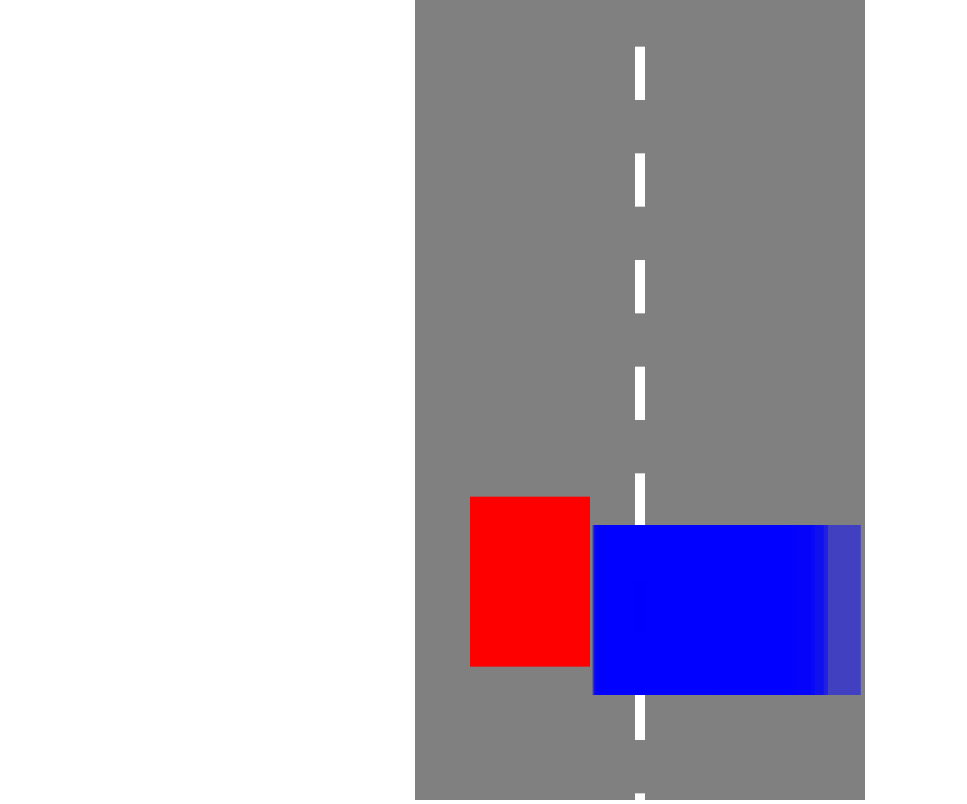
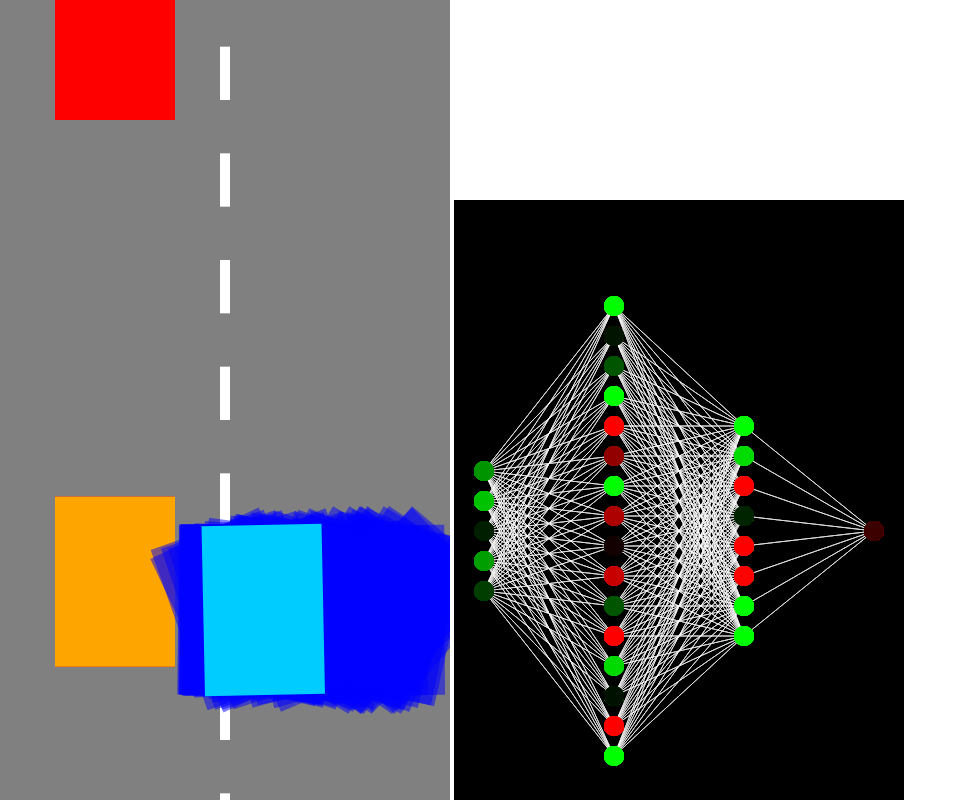
Before and after one commit to 7te3ep/selfDrivingCar, a plain HTML site: page index.html in a window 1280 px wide. Shown: the whole page, without its empty margins (0-967 px from the left). Drawn offline with Linux system fonts and the light colour scheme; animation ran at ten frames a second.

Commit message:
Upgraded difficulty

```diff
--- a/index.html
+++ b/index.html
@@ -8,6 +8,7 @@
 </head>
 <body>
    <canvas id="canva"></canvas>
+   <canvas id="canva1"></canvas>
    <script type="module" src="index.js"></script>
 </body>
 </html>
--- a/index.js
+++ b/index.js
@@ -1,10 +1,6 @@
 import Car from './modules/Car.js'
 import Network from './modules/Network.js'
 import {ctx, canvas} from "./modules/canvas.js"
-const SIZE = [450,window.innerHeight]
-let side = true
-canvas.width = SIZE[0];
-canvas.height = SIZE[1];
 
 function drawRoad(SPEED, LINELEN, SIZE){
    ctx.fillStyle = "white"
@@ -17,35 +13,56 @@ function drawRoad(SPEED, LINELEN, SIZE){
    if (start > LINELEN) start = -LINELEN
 }
 
-function drawCars(cars,obstacle,SPEED,POPSIZE){
+function drawCars(cars,obstacles,SPEED,POPSIZE){
+   const nearestObstacle = obstacles.filter(el=>el[1]<SIZE[1]-250).sort((a,b)=>b[1]-a[1])[0]
+   ctx.fillStyle = 'orange'
+   ctx.fillRect(nearestObstacle[0],nearestObstacle[1],120,170);
    for (let i = 0; i < POPSIZE; i ++ ){
-      if (cars[i].checkObstacle(obstacle)) cars[i].alive = false
-      cars[i].angle += cars[i].network.compute([cars[i].x/SIZE[0],cars[i].y/SIZE[1],obstacle[0]/SIZE[0],obstacle[1]/SIZE[1],1 / (1 + Math.exp(-cars[i].angle))])
+      if (!cars[i].alive) continue
+      if (cars[i].checkObstacle(nearestObstacle)) cars[i].alive = false
+      cars[i].angle += cars[i].network.compute([cars[i].x/SIZE[0],cars[i].y/SIZE[1],nearestObstacle[0]/SIZE[0],nearestObstacle[1]/SIZE[1],1 / (1 + Math.exp(-cars[i].angle))])
       cars[i].update(SPEED,SIZE)
       cars[i].draw()
+   }
+
+   const selectCar = cars.find((car)=>car.alive)
+   if (selectCar){
+      selectCar.draw("rgba(0,255,255,0.8)")
+      selectCar.network.draw()
    }
    return cars
 }
 
-function drawObstacle(obstacle,SIZE){
+function drawObstacle(obstacles,SIZE,cars){
    ctx.fillStyle = "red"
-   obstacle[1] += SPEED / 1.5
-   ctx.fillRect(obstacle[0],obstacle[1],120,170);
-   if (obstacle[1] > SIZE[1] ){
-      const pos = side ? 55 : 290
-      side = side ? false : true
-      obstacle = [pos,-170]
+   const oldSize = obstacles.length
+   obstacles = obstacles.filter(obstacle => obstacle[1] < SIZE[1])
+   obstacles.forEach(obstacle => {
+      obstacle[1] += SPEED / 1.5
+      ctx.fillRect(obstacle[0],obstacle[1],120,170);
+   });
+   if (obstacles.length == 0 ){
+      obstacles.push([Math.random() > 0.5 ? 55 : 290,-170])
+   }else if ( obstacles.sort((a,b)=>a[1]-b[1])[0][1] > 170 * 2.2) {
+      obstacles.push([Math.random() > 0.5 ? 55 : 290,-170])
    }
-   return obstacle
+
+   if (oldSize - obstacles.length != 0){
+      cars.filter(car=>car.alive).forEach(car=>car.fitScore += 1000)
+   }
+   return obstacles
 }
 
+const SIZE = [450,window.innerHeight]
+canvas.width = SIZE[0];
+canvas.height = SIZE[1];
 const LINELEN = SIZE[1]/15
 const SPEED = 20
-const POPSIZE = 1000
+const POPSIZE = 3000
 let start = 0
 let cars = []
 let genCount = 0
-let obstacle = [0,SIZE[1]]
+let obstacles = []
 for (let i = 0; i < POPSIZE; i ++ ){
    cars.push(new Car(SIZE[0]/2,SIZE,true))
    cars[i].network = new Network()
@@ -59,11 +76,10 @@ console.log("Population : ",POPSIZE, "\n",
 )
 function animate(){
    ctx.clearRect(0,0,SIZE[0],SIZE[1])
+   drawRoad(SPEED, LINELEN, SIZE)
+   obstacles = drawObstacle(obstacles,SIZE,cars)
+   cars  = drawCars(cars,obstacles,SPEED,POPSIZE,SIZE)
 
-   drawRoad(SPEED, LINELEN, SIZE)
-
-   cars  = drawCars(cars,obstacle,SPEED,POPSIZE,SIZE)
-   obstacle = drawObstacle(obstacle,SIZE)
    if (cars.filter(car => car.alive) != 0){
       requestAnimationFrame(animate)
    }else {
@@ -72,18 +88,28 @@ function animate(){
       console.log("AVG FITNESS : ",totalFitness/POPSIZE, "\n", "GENERATION : ",genCount)
       const best = cars.sort((a,b)=>b.fitScore-a.fitScore)
       cars = []
+      const pool = []
+      for (let i = 0; i < POPSIZE; i ++ ){
+         for (let j = 0; j < POPSIZE- i; j ++ ){
+            pool.push(best[i])
+         }
+      }
       for (let i = 0; i < POPSIZE; i ++ ){
          cars.push(new Car(SIZE[0]/2,SIZE,true))
-         if (i < POPSIZE/2){
-            cars[i].network = best[i].network
+         if (i < POPSIZE/10){
+            cars[i].network = best[Math.floor(Math.random()*10)].network
+            cars[i].network.mutate()
+         }else if (i < POPSIZE/2){
+            const randomNetwork = Math.floor(Math.random()*pool.length)
+            cars[i].network = pool[randomNetwork].network
             cars[i].network.mutate()
          }else {
-            cars[i].network = new Network
+            cars[i].network = new Network()
             cars[i].network.init()
          }
       }
 
-      obstacle[1] = -170
+      obstacles = []
       requestAnimationFrame(animate)
    }
 }
--- a/modules/Car.js
+++ b/modules/Car.js
@@ -13,12 +13,11 @@ export default class Car {
    }
 
    update(SPEED,SIZE){
-      if (!this.alive) return
       if (this.angle < 0) this.angle += 0.2
       else if (this.angle > 0) this.angle -= 0.2
       this.x += Math.sin(this.angle* Math.PI/180) * 1.1 * SPEED
       if (this.x - this.size[0]/2 < 0 || this.x + this.size[0]/2 > SIZE[0]) this.alive = false
-      this.fitScore += 1
+      this.fitScore ++
    }
 
    checkObstacle(obstacle){
@@ -36,13 +35,11 @@ export default class Car {
       rect1.y + this.size[1] > rect2.y
    }
 
-   draw(){
-      ctx.fillStyle = "rgb(0,0,255)"
-      if (this.isClone) ctx.fillStyle = "rgba(0,0,255,0.5)"
-      if (!this.alive) ctx.fillStyle = "rgba(255,0,255,0)"
+   draw(color = "rgba(0,0,255,0.5)"){
+      ctx.fillStyle = color
       ctx.save();
       ctx.translate(this.x, this.y);
-      //ctx.rotate(this.angle * Math.PI/180)
+      ctx.rotate(this.angle * Math.PI/180)
       ctx.fillRect(-this.size[0]/2,-this.size[1]/2,this.size[0],this.size[1]);
       ctx.restore();
 
--- a/modules/Network.js
+++ b/modules/Network.js
@@ -1,7 +1,4 @@
-function sigmoid(z) {
-  return 1 / (1 + Math.exp(-z/2000));
-}
-
+import {ctx1,canvas1} from "./canvas1.js"
 
 export default class Network {
    constructor() {
@@ -92,4 +89,41 @@ export default class Network {
       this.computeLayer(this.hidden2,this.outputs)
       return this.outputs[0][0]
    }
+
+   draw(){
+      const margins = 30
+      const jump = (canvas1.width - margins * 2) / 3
+      ctx1.fillStyle = "white"
+      this.drawLayer(this.inputs,jump * 0, margins,this.hidden1, jump * 1)
+      this.drawLayer(this.hidden1,jump * 1,margins,this.hidden2, jump * 2)
+      this.drawLayer(this.hidden2,jump * 2,margins,this.outputs, jump * 3)
+      this.drawLayer(this.outputs,jump * 3,margins,[],0)
+
+   }
+   drawLayer(layer,pos,margins,nextLayer,nextPos){
+      const nextHeight = (nextLayer.length-1) * 30
+      let startLayer = 1+ (canvas1.height - nextHeight) / 2
+
+      const totalHeight = (layer.length-1) * 30
+      let y = 1+ (canvas1.height - totalHeight) / 2
+      for (let i = 0; i < layer.length; i ++){
+         ctx1.strokeStyle = "white"
+         ctx1.lineWidth = 0.05;
+         for (let j = 0; j < nextLayer.length; j ++){
+            ctx1.beginPath();
+            ctx1.moveTo(margins + pos,margins+ y);
+            ctx1.lineTo(margins+nextPos,margins+ startLayer + j * 30);
+            ctx1.stroke();
+         }
+
+         const value = layer[i][0]
+         ctx1.fillStyle = value > 0 ? `rgb(0,${255 * value},0)` : `rgb(${255 * value*-1},0,0)`
+         ctx1.beginPath();
+         ctx1.arc(margins +pos, margins + y, 10, 0, 2 * Math.PI);
+         ctx1.fill();
+
+
+         y +=30
+      }
+   }
 }
--- /dev/null
+++ b/modules/canvas1.js
@@ -0,0 +1,6 @@
+const canvas1 = document.getElementById("canva1");
+const ctx1 = canvas1.getContext("2d");
+console.log(canvas1)
+canvas1.width = 450
+canvas1.height = 600
+export {canvas1, ctx1}
--- a/style.css
+++ b/style.css
@@ -3,11 +3,11 @@
    padding: 0px;
 }
 
-body {
-   display: flex;
-   justify-content: center;
-}
 
 #canva {
    background-color: grey;
 }
+
+#canva1 {
+   background-color: black;
+}
```
